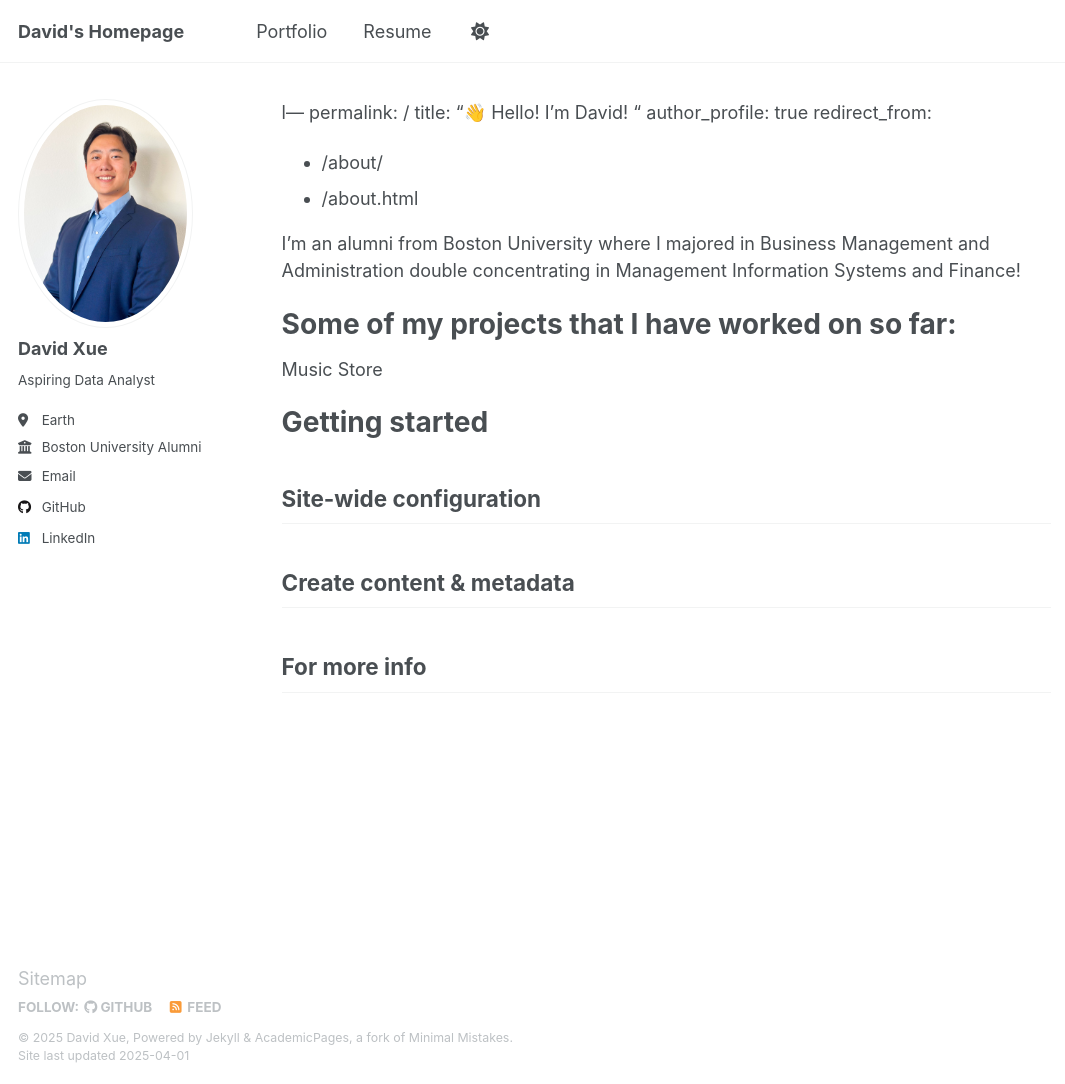
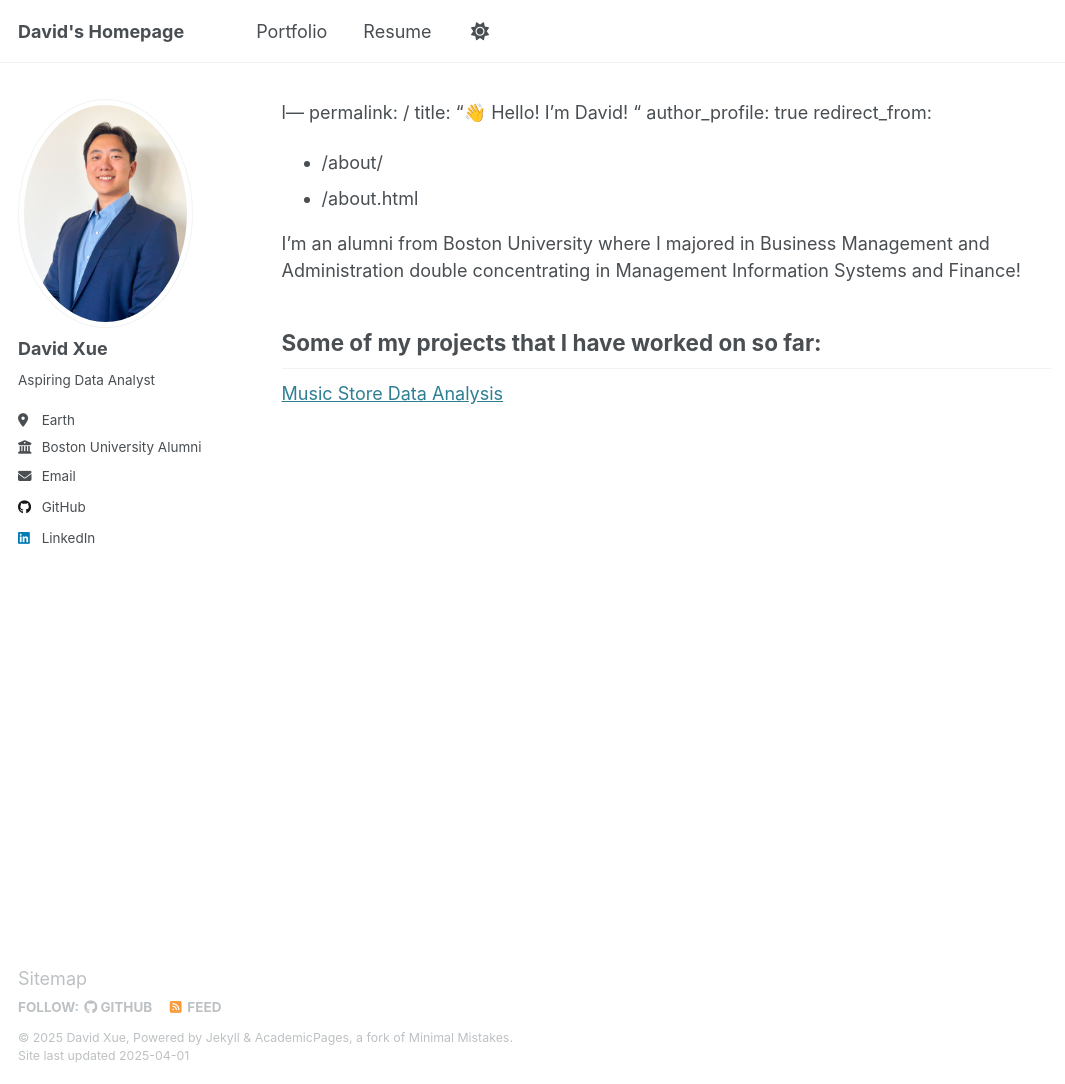
Before and after one commit to daviddxuee/daviddxuee.github.io, a Jekyll site: the page built from _pages/about.md, in a window 1280 px wide and 1084 px high. Shown: the whole window, without its empty margins (0-1065 px from the left). Built offline with Jekyll 4.4.1, drawn with Linux system fonts in a browser that asks for light colours; our own code applies the rules of GitHub Pages for plain Markdown files.

Commit message:
Update about.md

```diff
--- a/_pages/about.md
+++ b/_pages/about.md
@@ -8,18 +8,6 @@ redirect_from:
 
 I'm an alumni from Boston University where I majored in Business Management and Administration double concentrating in Management Information Systems and Finance!
 
-Some of my projects that I have worked on so far:
-======
-Music Store
+## Some of my projects that I have worked on so far:
 
-Getting started
-======
-
-Site-wide configuration
-------
-
-Create content & metadata
-------
-
-For more info
-------
+[Music Store Data Analysis](https://github.com/daviddxuee/SQL_MUSIC_STORE)
```
